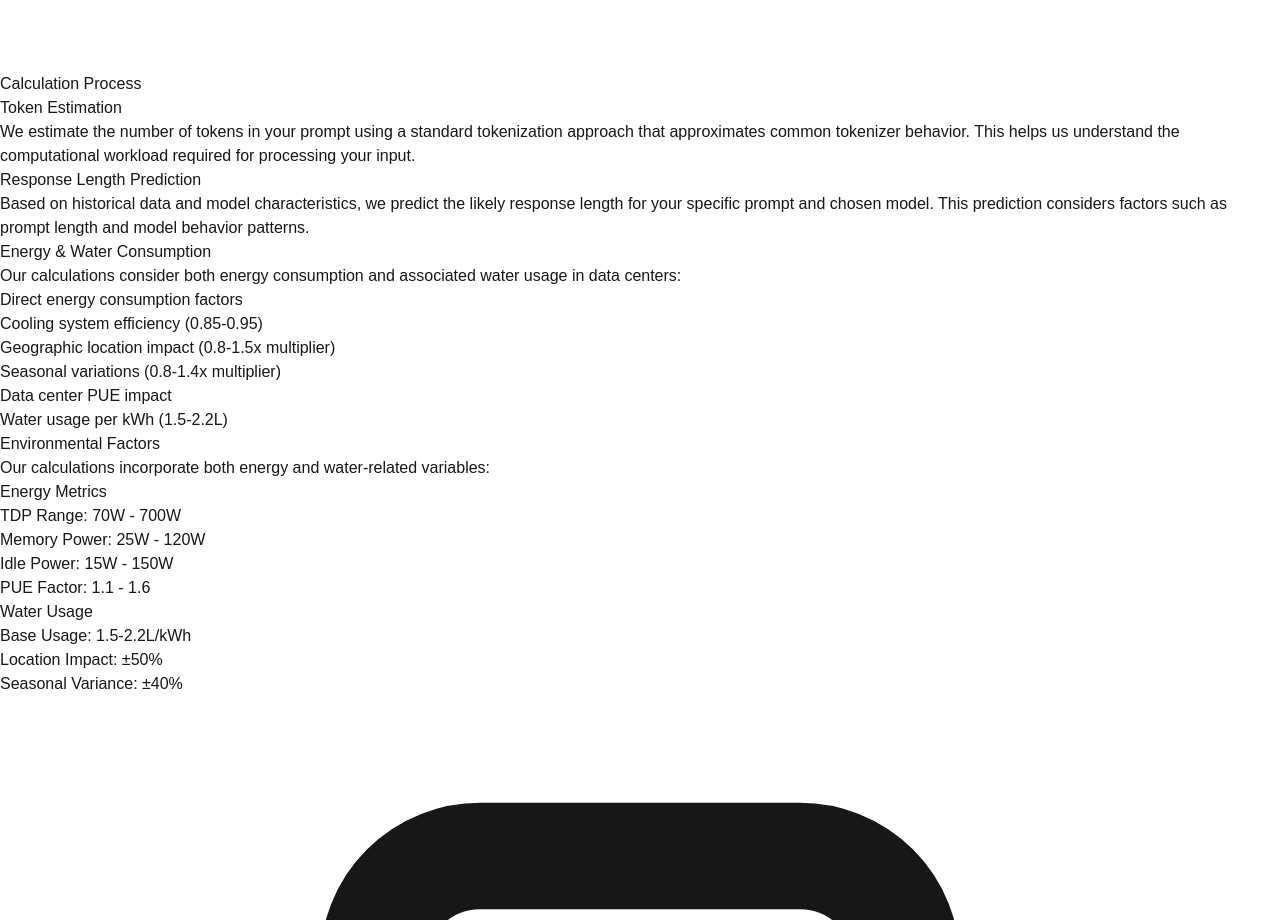
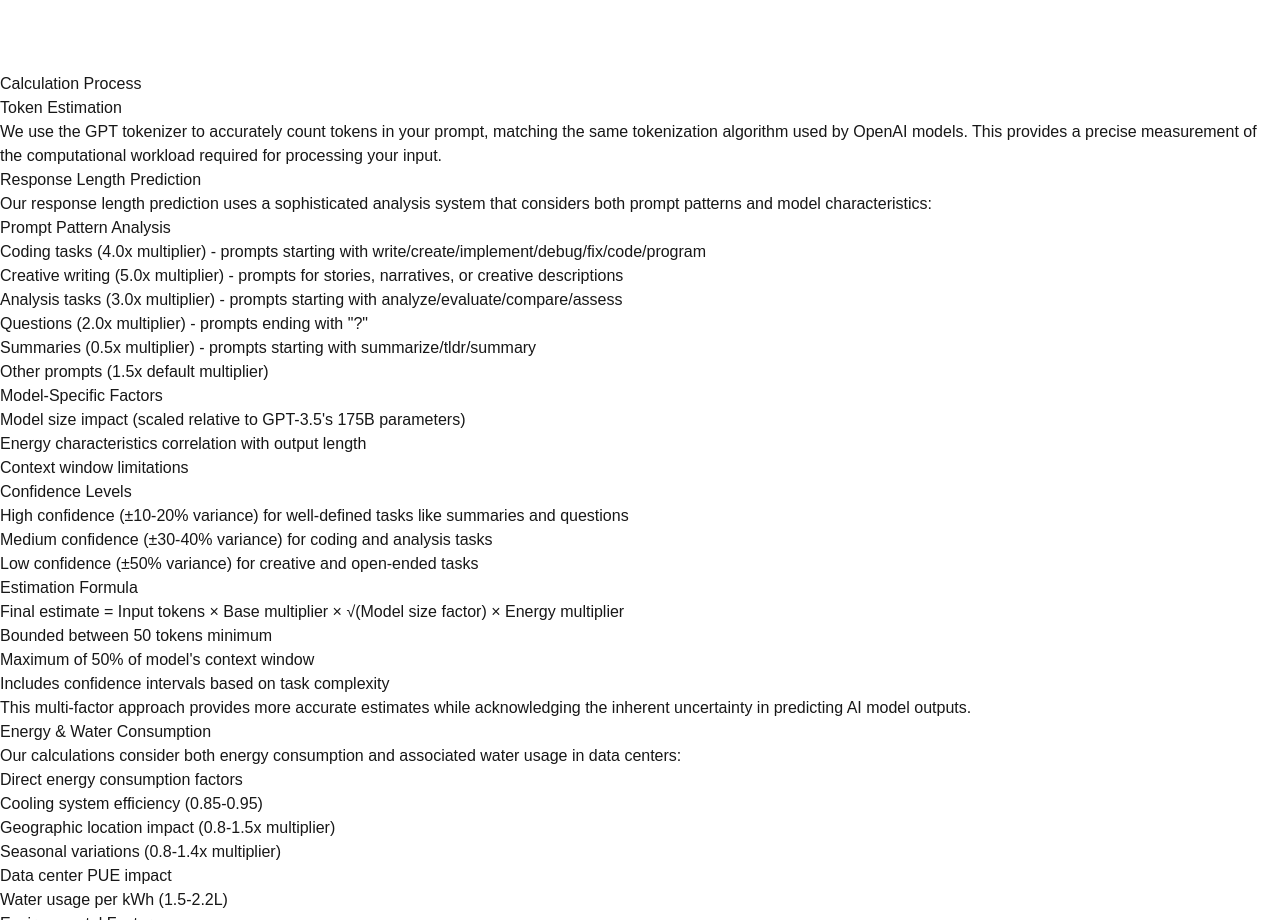
Before and after one commit to Melv1nS/CostOfAI, a Next.js app in the folder cost-of-ai/: page /methodology in a window 1280 px wide. Shown: the part 2560-3480 px from the top of the page. Built offline with nearby package versions, Linux system fonts and the light colour scheme.

Commit message:
feat: better token estimation process

```diff
--- a/cost-of-ai/package.json
+++ b/cost-of-ai/package.json
@@ -15,6 +15,7 @@
     "@fortawesome/free-solid-svg-icons": "^6.7.2",
     "@fortawesome/react-fontawesome": "^0.2.2",
     "framer-motion": "^11.15.0",
+    "gpt-tokenizer": "^2.8.1",
     "next": "15.1.2",
     "react": "^19.0.0",
     "react-dom": "^19.0.0"
--- a/cost-of-ai/src/app/api/calculate/route.ts
+++ b/cost-of-ai/src/app/api/calculate/route.ts
@@ -4,6 +4,7 @@ import { MODEL_OPTIONS } from '@/app/constants/models';
 import { estimateResponseTokens } from '@/app/utils/tokenEstimation';
 import type { CalculationParams } from '@/app/types';
 import { calculateWaterUsage, adjustWaterUsageForPUE } from '@/app/utils/waterUsage';
+import { encode } from 'gpt-tokenizer';
 
 export async function POST(request: Request) {
   try {
@@ -19,8 +20,8 @@ export async function POST(request: Request) {
       );
     }
 
-    const { estimatedTokens } = estimateResponseTokens(params.prompt);
-    const promptTokens = params.prompt.split(' ').length;
+    const { estimatedTokens, confidence, lowerBound, upperBound } = estimateResponseTokens(params.prompt, params.selectedModel);
+    const promptTokens = encode(params.prompt).length;
     const totalTokens = promptTokens + estimatedTokens;
 
     const batchEfficiencyFactor = Math.sqrt(params.batchSize);
@@ -43,9 +44,12 @@ export async function POST(request: Request) {
 
     return NextResponse.json({
       energyUsage: energy,
-      waterUsage: waterUsage,
+      waterUsage: baseWaterUsage,
+      totalTokens,
       estimatedResponseTokens: estimatedTokens,
-      totalTokens: totalTokens
+      confidence,
+      lowerBound,
+      upperBound
     });
   } catch (error) {
     return NextResponse.json(
--- a/cost-of-ai/src/app/constants/water.ts
+++ b/cost-of-ai/src/app/constants/water.ts
@@ -80,16 +80,16 @@ export const WATER_COMPARISONS = [
         unit: "glasses"
     },
     {
+        item: "Dishwasher Load",
+        amount: 15,  // liters
+        icon: "🍽️",
+        unit: "loads"
+    },
+    {
         item: "Shower",
         amount: 65,  // liters per shower
         icon: "🚿",
         unit: "showers"
-    },
-    {
-        item: "Dishwasher Load",
-        amount: 15,  // liters
-        icon: "🍽️",
-        unit: "loads"
     }
 ];
 
--- a/cost-of-ai/src/app/methodology/page.tsx
+++ b/cost-of-ai/src/app/methodology/page.tsx
@@ -33,10 +33,54 @@ export default function Methodology() {
               </h2>
               <div className="text-gray-300 space-y-4">
                 <h3 className="text-xl font-medium">Token Estimation</h3>
-                <p>We estimate the number of tokens in your prompt using a standard tokenization approach that approximates common tokenizer behavior. This helps us understand the computational workload required for processing your input.</p>
+                <p>We use the GPT tokenizer to accurately count tokens in your prompt, matching the same tokenization algorithm used by OpenAI models. This provides a precise measurement of the computational workload required for processing your input.</p>
 
                 <h3 className="text-xl font-medium">Response Length Prediction</h3>
-                <p>Based on historical data and model characteristics, we predict the likely response length for your specific prompt and chosen model. This prediction considers factors such as prompt length and model behavior patterns.</p>
+                <p>Our response length prediction uses a sophisticated analysis system that considers both prompt patterns and model characteristics:</p>
+
+                <div className="space-y-4 mt-4">
+                  <div>
+                    <h4 className="text-lg font-medium text-blue-400">Prompt Pattern Analysis</h4>
+                    <ul className="list-disc list-inside ml-4 space-y-2">
+                      <li>Coding tasks (4.0x multiplier) - prompts starting with write/create/implement/debug/fix/code/program</li>
+                      <li>Creative writing (5.0x multiplier) - prompts for stories, narratives, or creative descriptions</li>
+                      <li>Analysis tasks (3.0x multiplier) - prompts starting with analyze/evaluate/compare/assess</li>
+                      <li>Questions (2.0x multiplier) - prompts ending with "?"</li>
+                      <li>Summaries (0.5x multiplier) - prompts starting with summarize/tldr/summary</li>
+                      <li>Other prompts (1.5x default multiplier)</li>
+                    </ul>
+                  </div>
+
+                  <div>
+                    <h4 className="text-lg font-medium text-purple-400">Model-Specific Factors</h4>
+                    <ul className="list-disc list-inside ml-4 space-y-2">
+                      <li>Model size impact (scaled relative to GPT-3.5's 175B parameters)</li>
+                      <li>Energy characteristics correlation with output length</li>
+                      <li>Context window limitations</li>
+                    </ul>
+                  </div>
+
+                  <div>
+                    <h4 className="text-lg font-medium text-green-400">Confidence Levels</h4>
+                    <ul className="list-disc list-inside ml-4 space-y-2">
+                      <li>High confidence (±10-20% variance) for well-defined tasks like summaries and questions</li>
+                      <li>Medium confidence (±30-40% variance) for coding and analysis tasks</li>
+                      <li>Low confidence (±50% variance) for creative and open-ended tasks</li>
+                    </ul>
+                  </div>
+
+                  <div className="bg-gray-900/50 rounded-lg p-4 mt-4">
+                    <h4 className="text-lg font-medium text-blue-400 mb-2">Estimation Formula</h4>
+                    <p className="text-gray-300">Final estimate = Input tokens × Base multiplier × √(Model size factor) × Energy multiplier</p>
+                    <ul className="list-disc list-inside ml-4 mt-2 space-y-1 text-gray-400">
+                      <li>Bounded between 50 tokens minimum</li>
+                      <li>Maximum of 50% of model's context window</li>
+                      <li>Includes confidence intervals based on task complexity</li>
+                    </ul>
+                  </div>
+                </div>
+
+                <p className="mt-4">This multi-factor approach provides more accurate estimates while acknowledging the inherent uncertainty in predicting AI model outputs.</p>
 
                 <h3 className="text-xl font-medium">Energy & Water Consumption</h3>
                 <p>Our calculations consider both energy consumption and associated water usage in data centers:</p>
--- a/cost-of-ai/src/app/page.tsx
+++ b/cost-of-ai/src/app/page.tsx
@@ -254,8 +254,12 @@ export default function Home() {
 
             <ResultsDisplay
               energyUsage={energyUsage!}
+              waterUsage={waterUsage!}
               totalTokens={params.prompt.split(' ').length + params.estimatedResponseTokens}
-              waterUsage={waterUsage!}
+              estimatedResponseTokens={params.estimatedResponseTokens}
+              confidence="medium"
+              lowerBound={0}
+              upperBound={0}
             />
             <EnergyComparison energyUsage={energyUsage!} />
             <WaterComparison waterUsage={waterUsage!} />
--- a/cost-of-ai/src/app/types.ts
+++ b/cost-of-ai/src/app/types.ts
@@ -25,4 +25,6 @@ export interface CalculationParams {
 export interface TokenEstimate {
     estimatedTokens: number;
     confidence: 'low' | 'medium' | 'high';
+    lowerBound: number;
+    upperBound: number;
 }
--- a/cost-of-ai/src/app/utils/tokenEstimation.ts
+++ b/cost-of-ai/src/app/utils/tokenEstimation.ts
@@ -1,46 +1,82 @@
+import { encode } from 'gpt-tokenizer';
+import { MODEL_OPTIONS } from '../constants/models';
+import type { ModelSpec } from '../constants/models';
 import type { TokenEstimate } from './types';
 
-export function estimateResponseTokens(prompt: string): TokenEstimate {
+export function estimateResponseTokens(
+  prompt: string,
+  modelName: string = 'GPT-3.5 Turbo'
+): TokenEstimate {
   // Basic cleanup
   const cleanPrompt = prompt.trim();
 
   // If empty prompt, return 0
-  if (!cleanPrompt) return { estimatedTokens: 0, confidence: 'high' };
+  if (!cleanPrompt) return { estimatedTokens: 0, confidence: 'high', lowerBound: 0, upperBound: 0 };
 
-  // Count input tokens (still simple for now, but we could use a proper tokenizer)
-  const inputTokens = cleanPrompt.split(/\s+/).length;
+  // Use proper tokenizer
+  const inputTokens = encode(cleanPrompt).length;
 
-  // Analyze prompt type
-  const isQuestion = cleanPrompt.endsWith('?');
-  const isInstruction = /^(write|create|generate|explain|describe|list)/i.test(cleanPrompt);
-  const isSummary = /^(summarize|tldr|summary)/i.test(cleanPrompt);
+  // Get model specific characteristics
+  const model = MODEL_OPTIONS.find(m => m.name === modelName) || MODEL_OPTIONS.find(m => m.name === 'GPT-3.5 Turbo')!;
 
-  let multiplier = 1.5; // Default multiplier
+  // Enhanced prompt analysis patterns
+  const promptPatterns = {
+    coding: /^(write|create|implement|debug|fix|code|program|function|class)/i,
+    creative: /^(write.*story|compose|create.*narrative|imagine|describe.*scene)/i,
+    analysis: /^(analyze|evaluate|compare|assess|review|examine)/i,
+    question: /\?$/,
+    summary: /^(summarize|tldr|summary)/i
+  };
+
+  // Determine prompt type and base multiplier
+  let multiplier = 1.5;
   let confidence: 'low' | 'medium' | 'high' = 'medium';
+  let variance = 0.3;
 
-  // Adjust multiplier based on prompt type
-  if (isQuestion) {
+  if (promptPatterns.coding.test(cleanPrompt)) {
+    multiplier = 4.0;
+    confidence = 'medium';
+    variance = 0.4;
+  } else if (promptPatterns.creative.test(cleanPrompt)) {
+    multiplier = 5.0;
+    confidence = 'low';
+    variance = 0.5;
+  } else if (promptPatterns.analysis.test(cleanPrompt)) {
+    multiplier = 3.0;
+    confidence = 'medium';
+    variance = 0.3;
+  } else if (promptPatterns.question.test(cleanPrompt)) {
     multiplier = 2.0;
     confidence = 'high';
-  } else if (isInstruction) {
-    multiplier = 3.0;
-    confidence = 'medium';
-  } else if (isSummary) {
+    variance = 0.2;
+  } else if (promptPatterns.summary.test(cleanPrompt)) {
     multiplier = 0.5;
     confidence = 'high';
+    variance = 0.1;
   }
 
-  // Calculate estimated tokens with some bounds
+  // Apply model-specific characteristics
+  const modelSizeMultiplier = model.parameters / 175; // Normalize against GPT-3.5's size
+  const modelEnergyImpact = model.energyMultiplier;
+  multiplier *= Math.sqrt(modelSizeMultiplier) * modelEnergyImpact;
+
+  // Calculate base token estimate
+  const baseEstimate = Math.round(inputTokens * multiplier);
+
+  // Calculate confidence intervals
+  const lowerBound = Math.max(50, Math.round(baseEstimate * (1 - variance)));
+  const upperBound = Math.min(model.contextWindow / 2, Math.round(baseEstimate * (1 + variance)));
+
+  // Final bounded estimate
   const estimatedTokens = Math.max(
-    50, // Minimum response size
-    Math.min(
-      Math.round(inputTokens * multiplier),
-      2000 // Maximum response size
-    )
+    50,
+    Math.min(baseEstimate, model.contextWindow / 2)
   );
 
   return {
     estimatedTokens,
-    confidence
+    confidence,
+    lowerBound,
+    upperBound
   };
 }
```
Also changed, not shown: cost-of-ai/src/app/components/EnergyComparison.tsx (+13 -15 lines), cost-of-ai/src/app/components/ResultsDisplay.tsx (+30 -1 lines), cost-of-ai/src/app/components/WaterComparison.tsx (+16 -6 lines), 1 other file (tests, documents, lock files or other folders).
